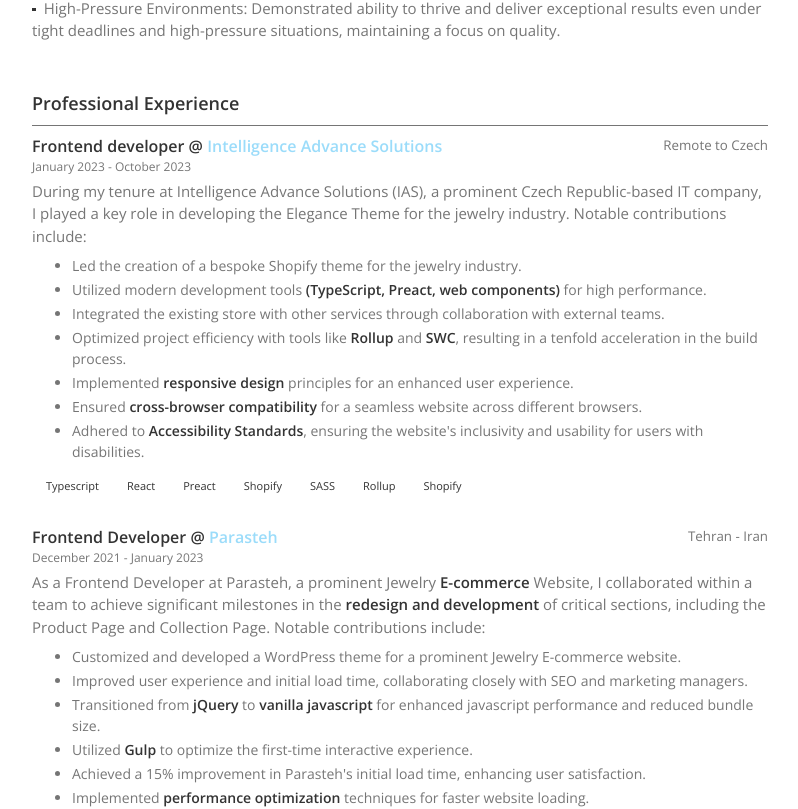
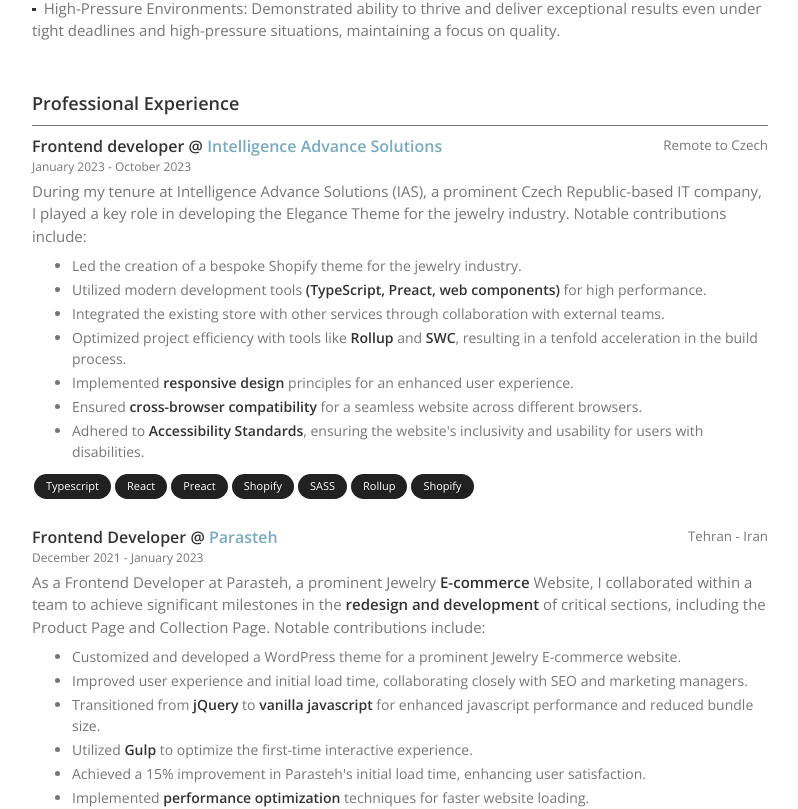
Before and after one commit to ramin-03/ramin-03.github.io, a Next.js app: page / in a window 1280 px wide. Shown: the part 618-1427 px from the top of the page, without its empty margins (240-1038 px from the left). Built offline with nearby package versions, Linux system fonts and the light colour scheme.

Commit message:
changed techStack and anchors light mode color

```diff
--- a/src/components/ExperienceItem/styles.module.scss
+++ b/src/components/ExperienceItem/styles.module.scss
@@ -47,7 +47,8 @@
 }
 .techStackItem {
   box-shadow: var(--box-shadow);
-  background-color: var(--background-color);
+  background-color: #212121;
+  color: #fff;
   border-radius: 1000px;
   padding-block: 0.25rem;
   padding-inline: 0.75rem;
@@ -55,6 +56,7 @@
 }
 
 .points {
+  page-break-inside: avoid;
   margin-block-end: 0.625rem;
   color: var(--text-secondary-color);
   font-size: 0.875rem;
--- a/src/styles/_variables.scss
+++ b/src/styles/_variables.scss
@@ -6,6 +6,7 @@
   --box-background: #424242;
   --box-shadow: 0 2px 1px -1px rgb(0 0 0 / 20%), 0 1px 1px 0 rgb(0 0 0 / 14%), 0 1px 3px 0 rgb(0 0 0 / 12%);
   @media (prefers-color-scheme: light) {
+    --anchor-color: #78aac1;
     --text-primary-color: #333;
     --text-secondary-color: rgba(0, 0, 0, 0.54);
     --background-color: #fff;
```
